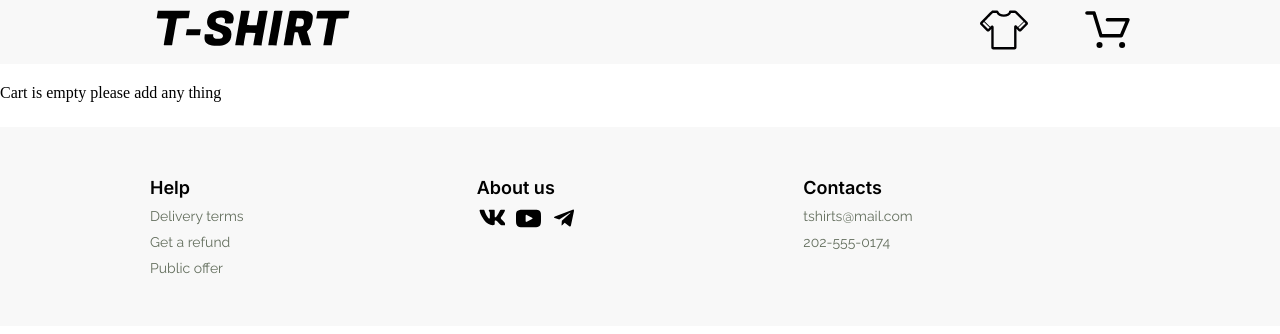
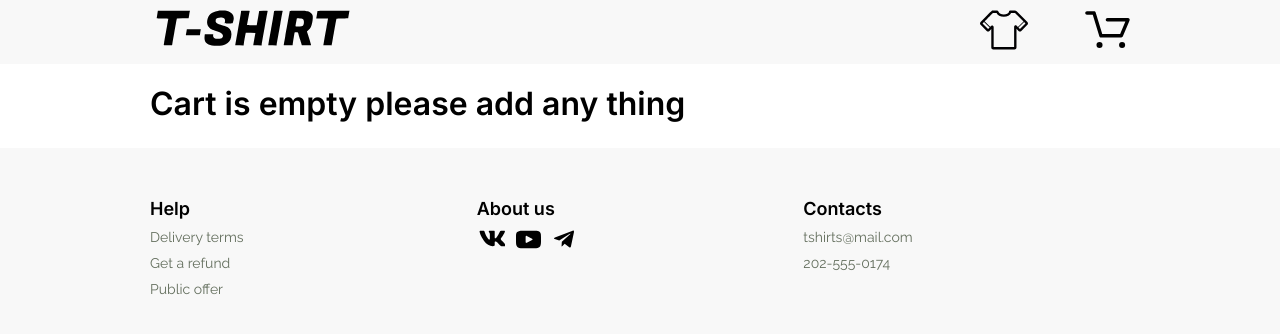
Before and after one commit to lordwebkit/t-shirt-dev, a Vue app: page /cart in a window 1280 px wide. Shown: the top 334 px of the page. Built offline with nearby package versions, Linux system fonts and the light colour scheme.

Commit message:
Changed position, title size

```diff
--- a/src/components/SCart.vue
+++ b/src/components/SCart.vue
@@ -1,8 +1,8 @@
 <template>
   <div class="s-cart-wrapper">
-    <section class="s-grid-wrapper">
+    <section class="s-cart">
       <div class="s-cart__title-wrapper">
-        <h2 class="s-title s-cart__title">
+        <h2 class="s-cart__title">
           Cart
           <span :class="cartEmpty ? 's-cart_inline-block' : 's-cart_none'"
             >is empty please add any thing
@@ -49,10 +49,12 @@ export default {
 </script>
 <style lang="scss" scoped>
 .s-cart {
+  @include grid();
   &_inline-block {
     display: inline-block;
   }
   &__title {
+    @include title(32px);
     &-wrapper {
       margin: 20px 0 25px 0;
     }
--- a/src/components/SCatalog.vue
+++ b/src/components/SCatalog.vue
@@ -1,6 +1,6 @@
 <template>
   <div class="s-catalog-wrapper">
-    <section class="s-catalog s-grid-wrapper">
+    <section class="s-catalog">
       <div class="s-catalog__title-wrapper">
         <h2 class="s-title s-catalog__title">
           Catalog differen T-shirt for a base look
@@ -44,6 +44,7 @@ export default {
 </script>
 <style scoped lang="scss">
 .s-catalog {
+  @include grid();
   &__list {
     display: flex;
     flex-wrap: wrap;
@@ -55,6 +56,7 @@ export default {
     border: solid 1px #aeaeae;
   }
   &__title {
+    @include title(32px);
     &-wrapper {
       margin: 20px 0 25px 0;
     }
```
